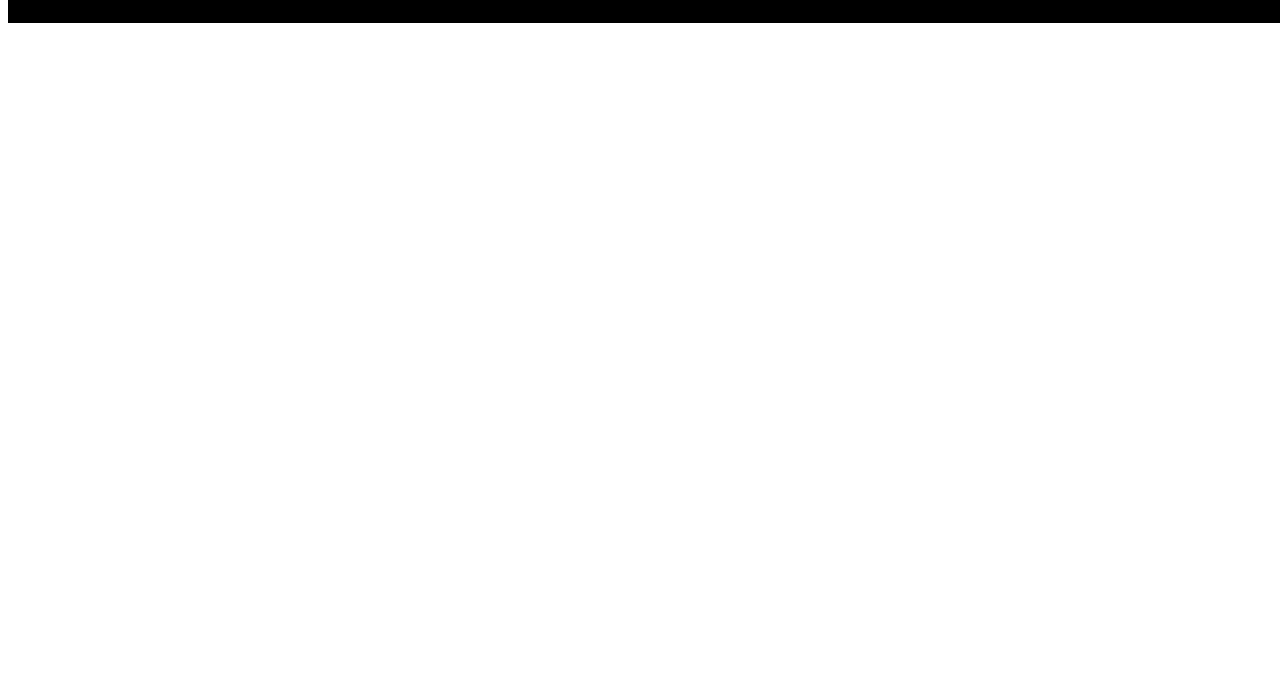
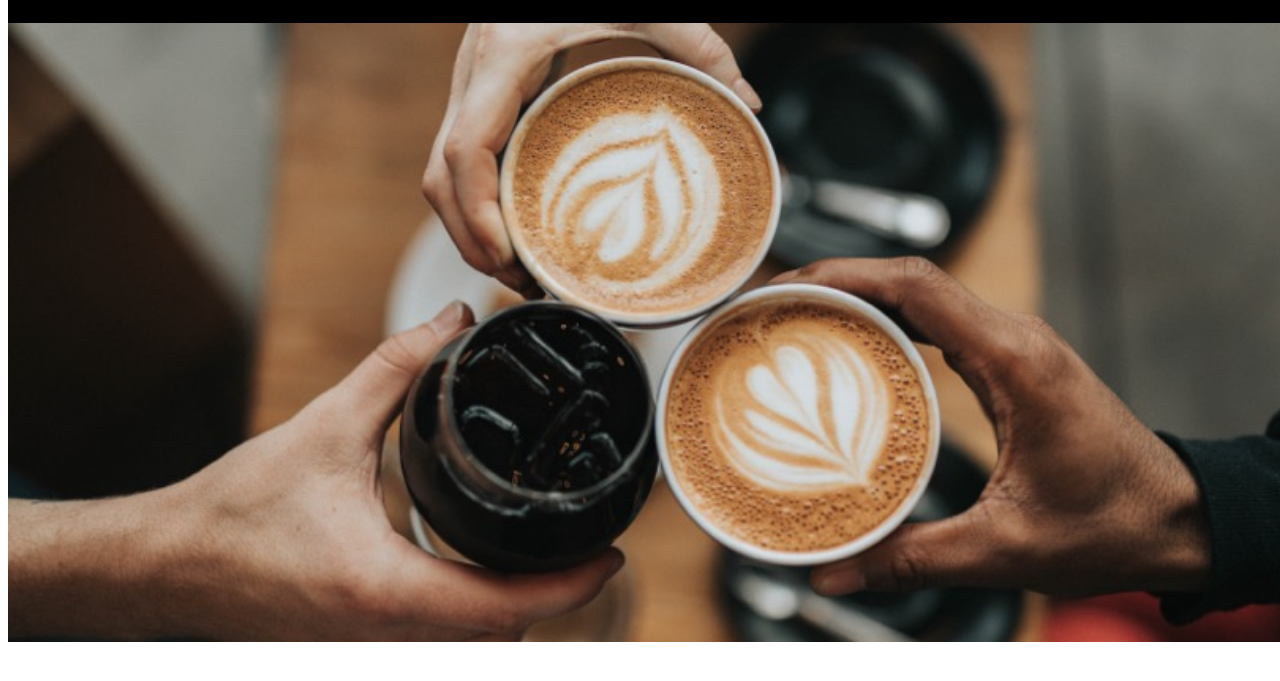
Before and after one commit to misakiTT/9-1-assignment, a plain HTML site: page index.html in a window 1280 px wide. Shown: the part 75-756 px from the top of the page. Drawn offline with Linux system fonts and the light colour scheme.

Commit message:
put a image to top

```diff
--- a/index.html
+++ b/index.html
@@ -9,5 +9,8 @@
         <div class="header">
             <h1>Victoria university cafe</h1>
         </div>
+        <div class="top">
+            <img src="image1.jpg" alt="">
+        </div>
     </body>
 </html>
--- a/stylesheet.css
+++ b/stylesheet.css
@@ -20,3 +20,7 @@ body {
     margin-right: -50%;
     transform: translate(-50%, -50%)
 }
+
+.top img{
+    width:100%;
+}
```
Also changed, not shown: cake.jpg (added), cappcino.jpg (added), image1.jpg (added), latte.jpg (added), longblack.jpg (added), milkshake.jpg (added), pasta.jpg (added), sandwich.jpg (added), scone.jpg (added).
